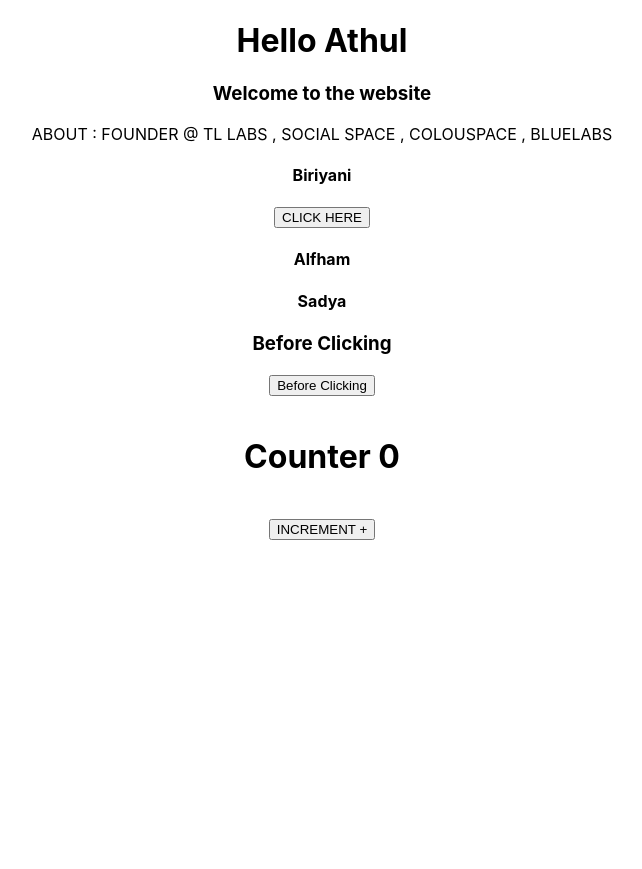
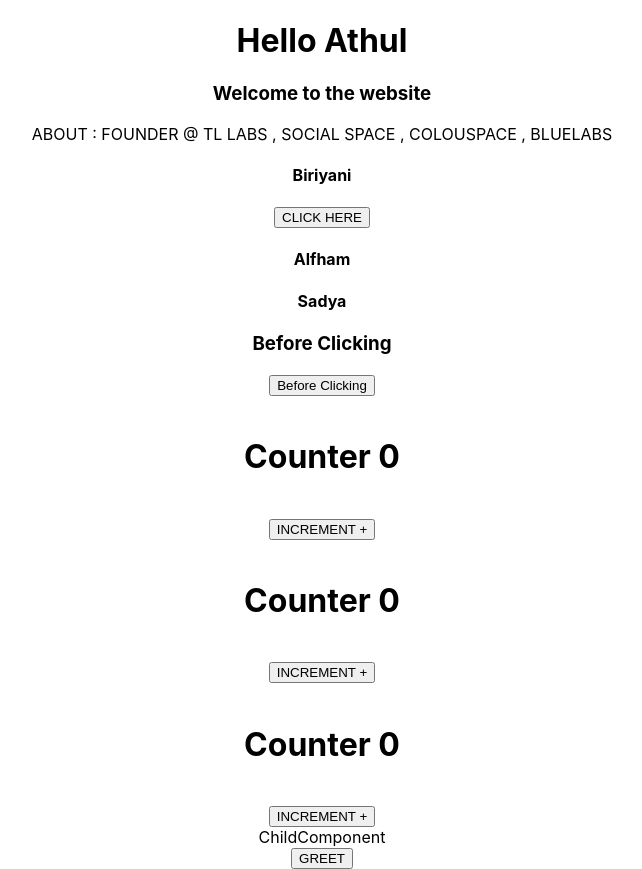
Before and after one commit to athul-22/react-app-basic, a React (Create React App) app: page / in a window 1280 px wide. Shown: the whole page, without its empty margins (318-960 px from the left). Before the commit the page ends 800 px from the top, so only its background shows below. Built offline with nearby package versions, Linux system fonts and the light colour scheme.

Commit message:
Parent & Child Component

```diff
--- a/src/App.js
+++ b/src/App.js
@@ -6,6 +6,7 @@ import Details from './Compoents/ClassFun';
 import Food from './Compoents/Props';
 import Alert from './Compoents/State';
 import Counter from './Compoents/Counter';
+import ParentComponent from './Compoents/ParentComponent'
 
 
 function App() {
@@ -20,7 +21,9 @@ function App() {
      <Food name="Sadya"/>
      <Alert/>
      <Counter/>
-
+     <Counter/>
+     <Counter/>
+    <ParentComponent/>
     </div>
   );
 }
--- /dev/null
+++ b/src/Compoents/ChildComponent.js
@@ -0,0 +1,15 @@
+import React from 'react'
+
+
+function ChildComponent() {
+  return (
+    <div>
+        ChildComponent
+        <br>
+        </br>
+        <button>GREET </button>
+    </div>
+  )
+}
+
+export default ChildComponent
--- /dev/null
+++ b/src/Compoents/ParentComponent.js
@@ -0,0 +1,31 @@
+import React, { Component } from 'react';
+import ChildComponent from './ChildComponent';
+
+class ParentComponent extends Component {
+
+    constructor(props) {
+      super(props)
+
+      this.state = {
+         name : "Athul"
+      }
+
+      //BINDING THIS
+
+      this.greetName = this.greetName.bind(this)
+    }
+
+    // FUNCTION
+
+    greetName(){
+        alert(`Welcome ${this.state.name}`)
+    }
+
+  render() {
+    return (
+      <div><ChildComponent/></div>
+    )
+  }
+}
+
+export default ParentComponent
```
